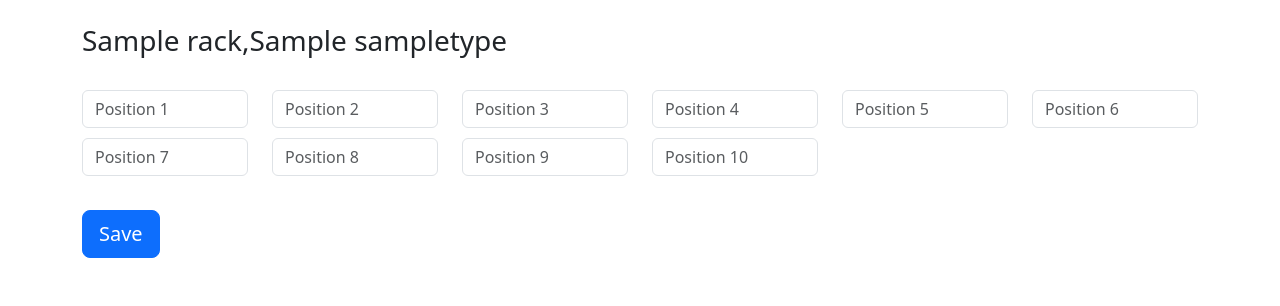
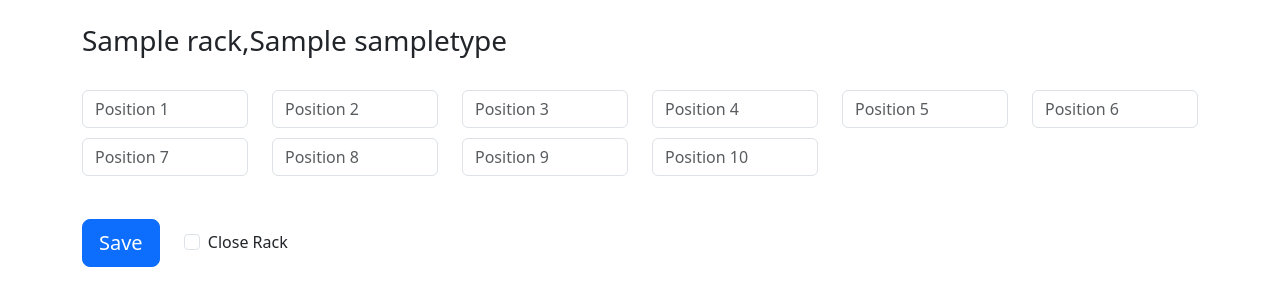
Before and after one commit to sahbakb/specimen_tracker, a Django app: page /racks/1/ in a window 1280 px wide. Shown: the part 56-362 px from the top of the page. Run offline with Django 4.2, Linux system fonts and the light colour scheme; tables that the repository leaves empty hold one stand-in row (values such as "Sample post").

Commit message:
close rack check-box added to scan page

```diff
--- a/scanner/templates/scan.html
+++ b/scanner/templates/scan.html
@@ -27,6 +27,15 @@
     </div>
     <br>
     <button type="submit" class="btn btn-primary btn-lg">Save</button>
+    <div style="margin: 20px ;" class="form-check form-check-inline">
+        <input class="form-check-input" type="checkbox" name="close" id="close">
+        <label class="form-check-label" for="close">Close Rack</label>
+    </div>
+
+
+
+
+
     </form>
 </div>
 
--- a/scanner/views.py
+++ b/scanner/views.py
@@ -20,6 +20,7 @@ def scan(request, pk):
 
     if request.method == 'POST':
         req = request.POST
+
         for i in available_spots:
             if req[str(i)] != '':
                 s = Sample()
@@ -29,6 +30,8 @@ def scan(request, pk):
                 s.rack = rack
                 rack.next_available_position = rack.next_available_position + 1
                 if rack.next_available_position > rack.rack_size:
+                    rack.full = True
+                elif req["close"] == 'on':
                     rack.full = True
                 s.save()
                 rack.save()
@@ -68,7 +71,7 @@ def empty_rack(request, pk):
         samples.delete()
         rack.next_available_position = 1
         rack.save()
-        return redirect('rack_detail', pk=pk)
+        return redirect('racks_list')
     else:
 
         context = {"rack": rack, 'samples': samples}
```
